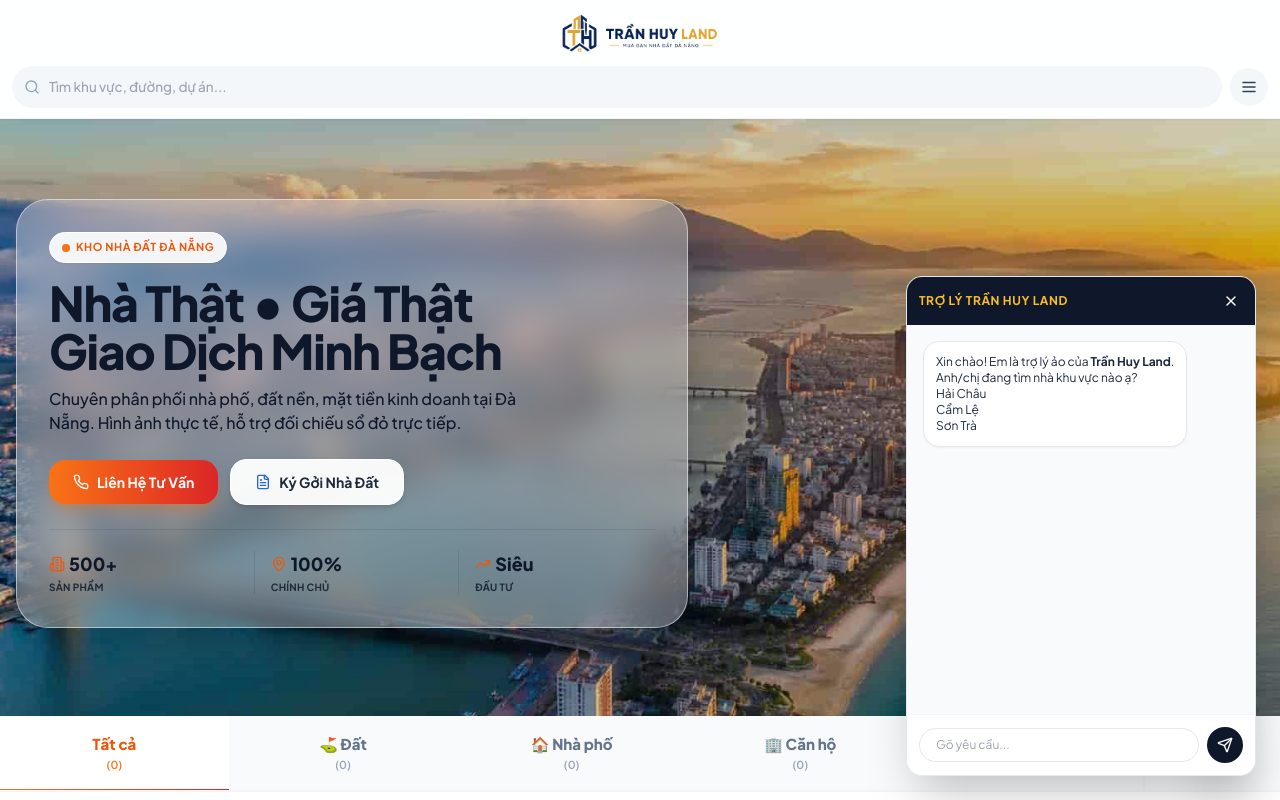
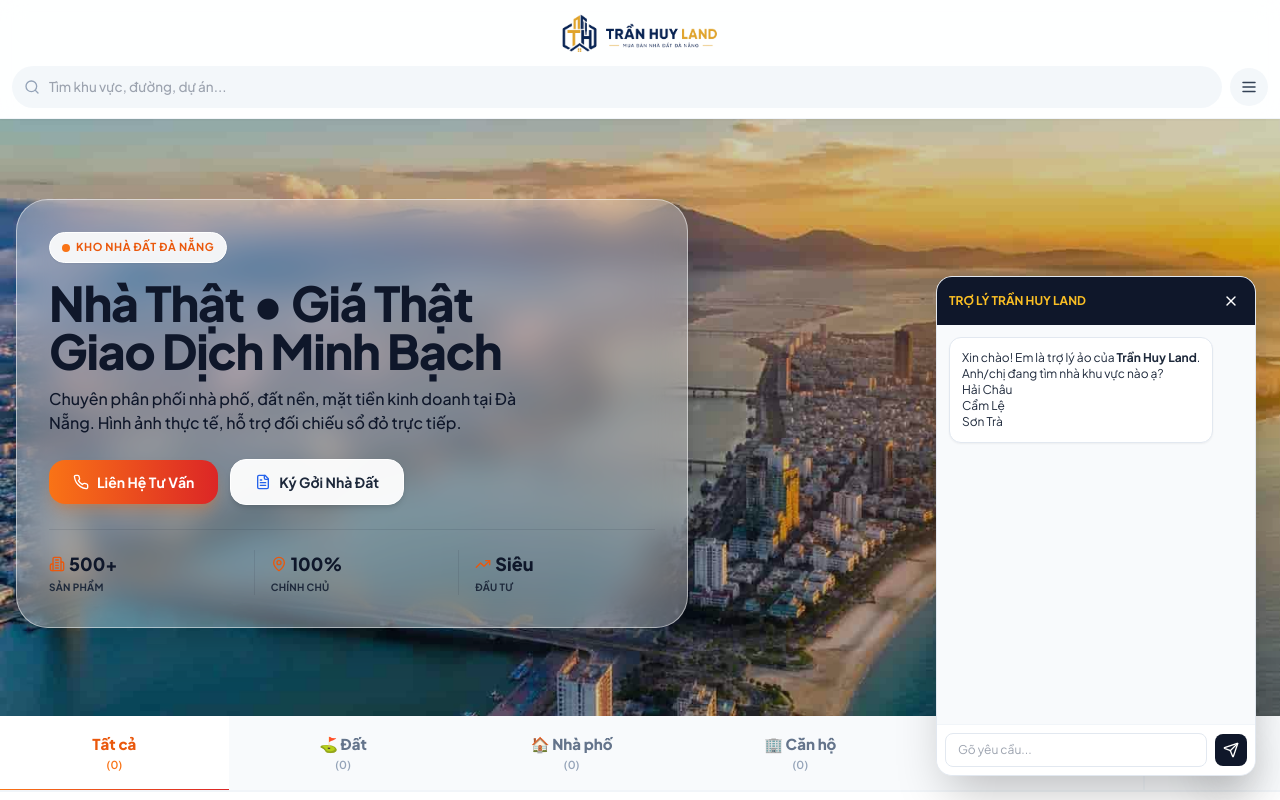
Before and after one commit to tranhuyland/tranhuylanddanang, a Next.js app: page / in a window 1280 px wide. Both pictures are taken after a click on the button 1228 px from the left and 735 px from the top of the page. Shown: the top 800 px of the page. Built offline with nearby package versions, Linux system fonts and the light colour scheme; no server answers.

Commit message:
Update AIChatbot.tsx

```diff
--- a/src/components/AIChatbot.tsx
+++ b/src/components/AIChatbot.tsx
@@ -41,29 +41,30 @@ export default function AIChatbot() {
       {!isOpen ? (
         <button
           onClick={() => setIsOpen(true)}
-          className="w-14 h-14 bg-slate-900 text-amber-400 rounded-full flex items-center justify-center shadow-2xl animate-bounce hover:animate-none transition-all active:scale-95"
+          className="w-14 h-14 bg-slate-900 text-amber-400 rounded-full flex items-center justify-center shadow-2xl animate-bounce hover:animate-none transition-transform hover:scale-105"
         >
           <Bot className="w-7 h-7" />
         </button>
       ) : (
-        <div className="bg-white w-[90vw] max-w-[350px] h-[500px] rounded-2xl shadow-2xl border border-slate-200 flex flex-col overflow-hidden animate-in slide-in-from-bottom-5">
+        // Khóa cứng chiều rộng và chiều cao tại đây
+        <div className="bg-white w-[320px] h-[500px] rounded-2xl shadow-2xl border border-slate-200 flex flex-col overflow-hidden animate-in slide-in-from-bottom-5">
           {/* Header */}
           <div className="bg-slate-900 p-3 text-white flex items-center justify-between shrink-0">
-            <span className="font-bold text-xs uppercase tracking-wider text-amber-400">Trợ lý Trần Huy Land</span>
+            <span className="font-bold text-xs uppercase text-amber-400">Trợ lý Trần Huy Land</span>
             <button onClick={() => setIsOpen(false)} className="hover:bg-slate-700 p-1 rounded-full">
               <X className="w-4 h-4" />
             </button>
           </div>
 
           {/* Messages */}
-          <div className="flex-1 p-4 overflow-y-auto space-y-3 text-xs bg-slate-50">
+          <div className="flex-1 p-3 overflow-y-auto space-y-3 text-xs bg-slate-50 scrollbar-hide">
             {messages.map((m, idx) => (
               <div key={idx} className={`flex ${m.role === "user" ? "justify-end" : "justify-start"}`}>
-                <div className={`p-3 rounded-2xl max-w-[85%] shadow-sm ${m.role === "user" ? "bg-amber-500 text-black font-semibold" : "bg-white text-slate-800 border"}`}>
+                <div className={`p-3 rounded-xl max-w-[90%] shadow-sm ${m.role === "user" ? "bg-amber-500 text-black font-semibold" : "bg-white text-slate-800 border border-slate-200"}`}>
                   {m.role === "ai" ? (
-                    <ReactMarkdown className="prose prose-sm max-w-none prose-p:my-1 prose-a:text-blue-600 prose-strong:text-slate-900">
-                      {m.text}
-                    </ReactMarkdown>
+                    <div className="prose prose-xs max-w-none">
+                       <ReactMarkdown>{m.text}</ReactMarkdown>
+                    </div>
                   ) : (
                     m.text
                   )}
@@ -72,7 +73,7 @@ export default function AIChatbot() {
             ))}
             {loading && (
               <div className="flex justify-start">
-                <div className="bg-white p-3 rounded-2xl border border-slate-200 flex items-center gap-2">
+                <div className="bg-white p-2 rounded-xl border border-slate-200">
                   <Loader2 className="w-4 h-4 animate-spin text-amber-500" />
                 </div>
               </div>
@@ -80,20 +81,21 @@ export default function AIChatbot() {
             <div ref={messagesEndRef} />
           </div>
 
-          {/* Input */}
+          {/* Input Area - Cố định */}
           <form
             onSubmit={(e) => { e.preventDefault(); handleSend(input); }}
-            className="p-3 border-t border-slate-100 bg-white shrink-0 flex gap-2 items-center"
+            className="p-2 border-t border-slate-100 bg-white shrink-0 flex gap-2 items-center"
           >
             <input
               value={input}
               onChange={(e) => setInput(e.target.value)}
-              className="flex-1 border border-slate-200 rounded-full px-4 py-2 text-xs focus:outline-none focus:ring-1 focus:ring-amber-500"
+              className="flex-1 border border-slate-200 rounded-lg px-3 py-2 text-xs focus:outline-none focus:ring-1 focus:ring-amber-500"
               placeholder="Gõ yêu cầu..."
             />
             <button
               type="submit"
-              className="bg-slate-900 text-white p-2.5 rounded-full hover:bg-slate-800 transition-colors"
+              disabled={loading}
+              className="bg-slate-900 text-white p-2 rounded-lg hover:bg-slate-800"
             >
               <Send className="w-4 h-4" />
             </button>
```
